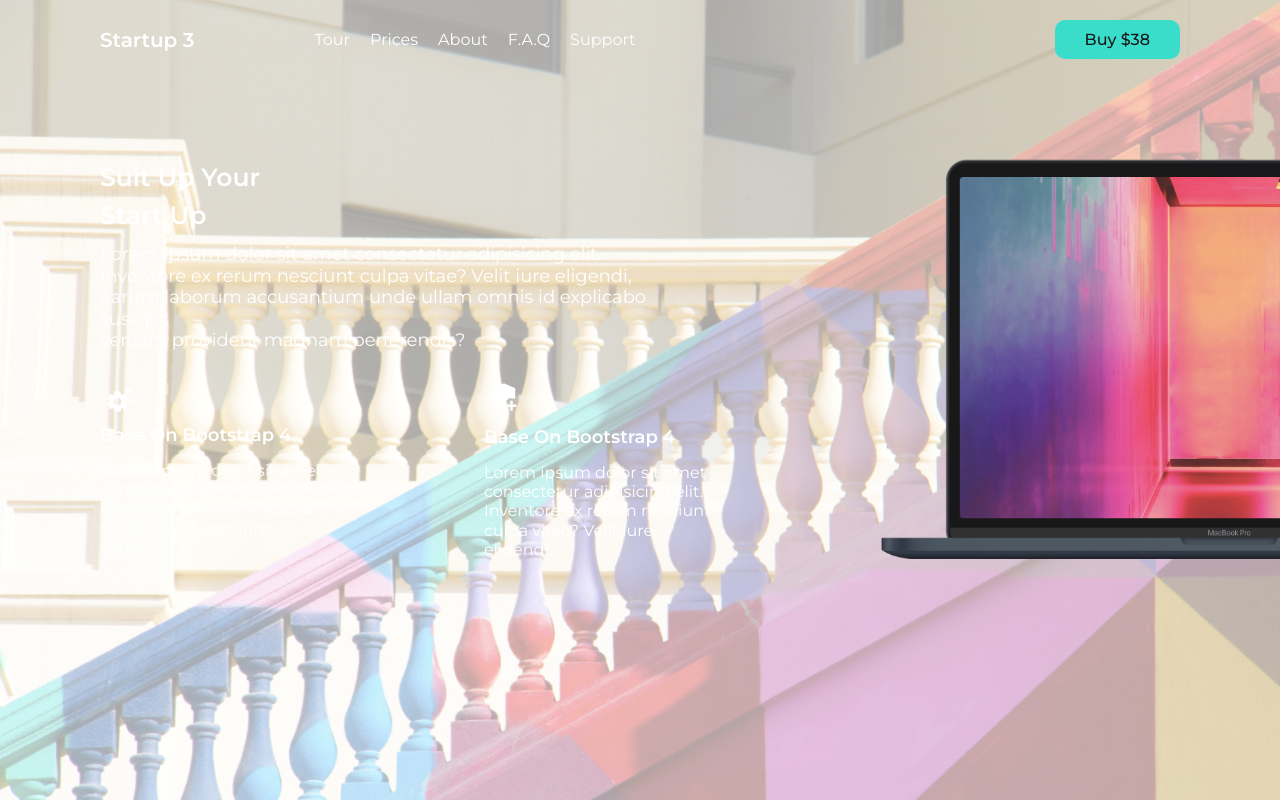
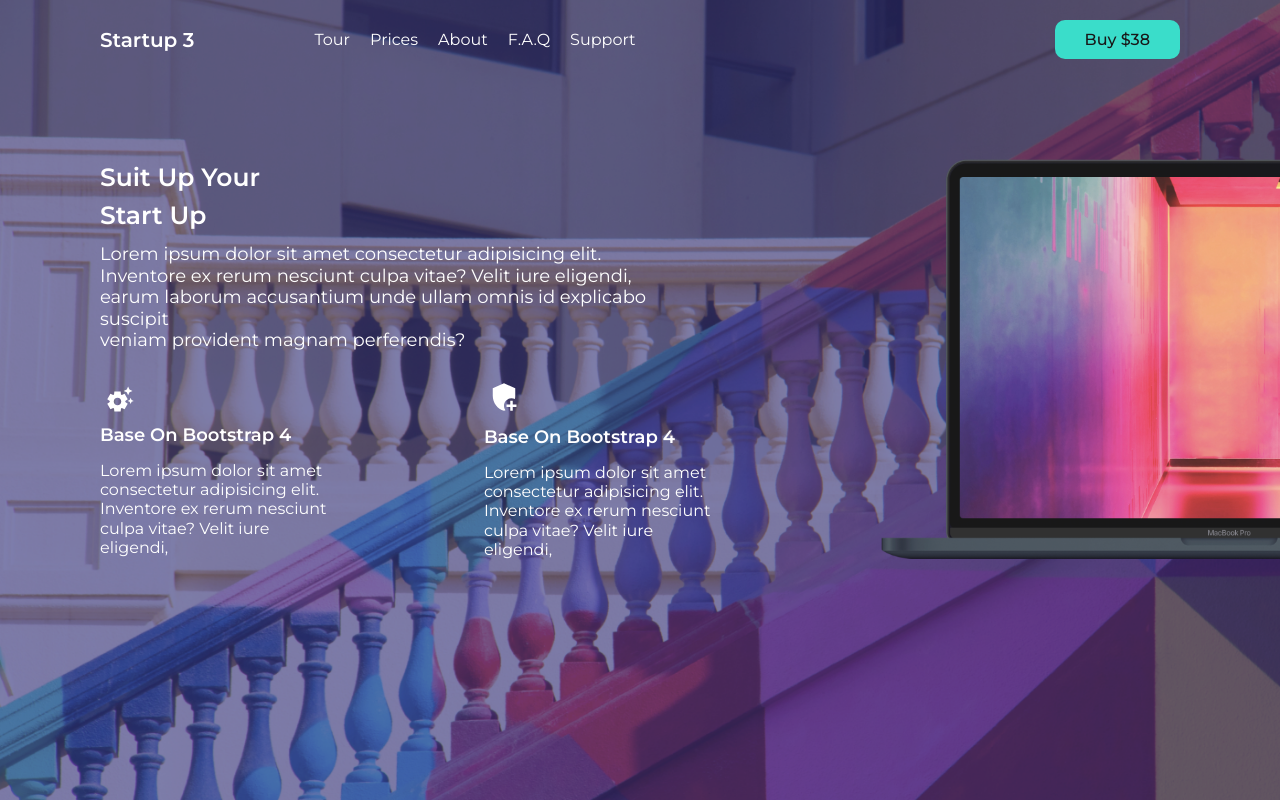
Before and after one commit to dicksonudehz/projectone, a React (Create React App) app: page / in a window 1280 px wide. Built offline with nearby package versions, Linux system fonts and the light colour scheme.

Commit message:
opacity correction

```diff
--- a/src/homepagethree.css
+++ b/src/homepagethree.css
@@ -10,7 +10,7 @@
   z-index: -999px;
   height: 100vh;
   background-blend-mode: overlay;
-  /* background-color: rgb(15, 15, 104); */
+  background-color: rgb(15, 15, 104);
   opacity: 0.9;
 }
 .mainContainerThree img {
```
